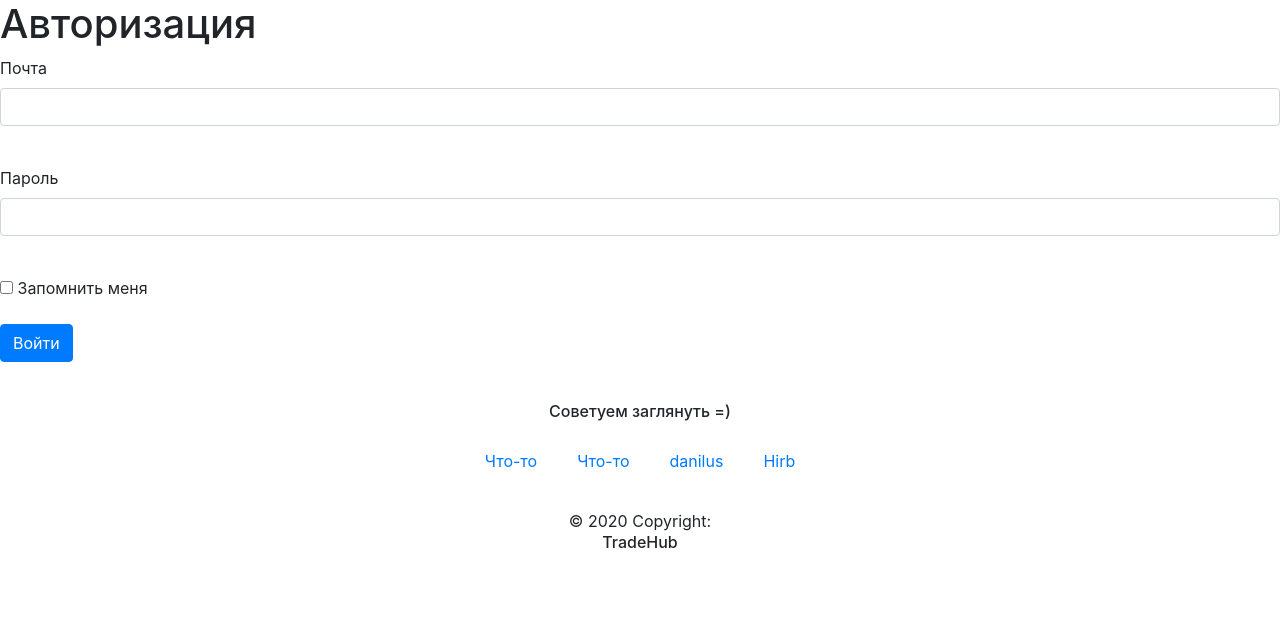
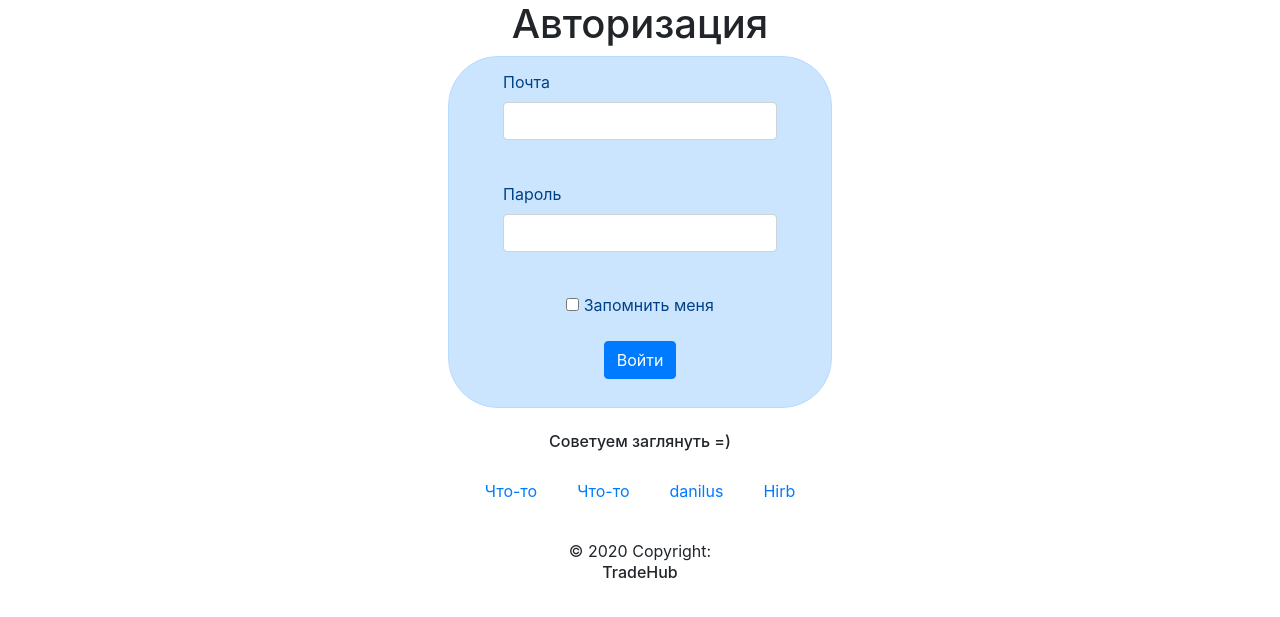
Before and after one commit to Hirbi/Flask_Project, a Flask app: page /login in a window 1280 px wide. Shown: the part 138-755 px from the top of the page. Run offline with Flask 2, Linux system fonts and the light colour scheme; some libraries are stand-ins or nearby versions.

Commit message:
register and login forms improved

```diff
--- /dev/null
+++ b/static/css/register_style.css
@@ -0,0 +1,5 @@
+#block{
+    border-radius: 50px 50px 50px 50px;
+    width: 30%;
+    margin: 0 auto;
+}
--- a/templates/base.html
+++ b/templates/base.html
@@ -7,11 +7,10 @@
             href="https://stackpath.bootstrapcdn.com/bootstrap/4.4.1/css/bootstrap.min.css"
           integrity="sha384-Vkoo8x4CGsO3+Hhxv8T/Q5PaXtkKtu6ug5TOeNV6gBiFeWPGFN9MuhOf23Q9Ifjh"
           crossorigin="anonymous">
-    <link rel="stylesheet" href="../static/css/colors.css">
     <title>TradeHub</title>
 </head>
-<body>
-<div class="main">
+<body> <!--background="../static/img/back.jpg"-->
+<div>
     <nav class="navbar navbar-light bg-warning">
         <a class="navbar-brand" href="/index"><h1>Тут должен быть логотип</h1></a>
         <!-- Если пользователь авторизован -->
--- a/templates/login.html
+++ b/templates/login.html
@@ -1,9 +1,13 @@
 {% extends "base.html" %}
 
 {% block content %}
-    <h1>Авторизация</h1>
+    <h1 align="center">Авторизация</h1>
     <form action="" method="post">
         {{ form.hidden_tag() }}
+        <div id="block" class="alert alert-primary" role="alert" style="border-radius: 50px 50px 50px 50px; width: 30%; margin: 0 auto;">
+            <table align="center">
+                <tr>
+                    <td>
                         <p>
                             {{ form.email.label }} <br>
                             {{ form.email(class="form-control", type="email") }} <br>
@@ -13,6 +17,10 @@
                                 </div>
                             {% endfor %}
                         </p>
+                    </td>
+                </tr>
+                <tr>
+                    <td>
                         <p>
                             {{ form.password.label }} <br>
                             {{ form.password(class="form-control", type="password") }} <br>
@@ -22,8 +30,12 @@
                                 </div>
                             {% endfor %}
                         </p>
-        <p> {{ form.remember_me() }} {{ form.remember_me.label }} </p>
-        <p> {{ form.submit(type="submit", class="btn btn-primary") }} </p>
+                    </td>
+                </tr>
+            </table>
+            <p align="center"> {{ form.remember_me() }} {{ form.remember_me.label }} </p>
+            <p align="center"> {{ form.submit(type="submit", class="btn btn-primary") }} </p>
             <div> {{ message }} </div>
+        </div>
     </form>
 {% endblock %}
--- a/templates/register.html
+++ b/templates/register.html
@@ -1,12 +1,12 @@
 {% extends "base.html" %}
 
 {% block content %}
-<link rel="stylesheet" href="../static/css/register_form.css">
+<link rel="stylesheet" href="../static/css/register_style.css">
 <h1 align="center">Регистрация</h1>
 <form action="" method="post">
     {{ form.hidden_tag() }}
     {{ form.csrf_token }}
-    <div class="alert alert-warning" role="alert">
+    <div id="block" class="alert alert-primary" role="alert" style="border-radius: 50px 50px 50px 50px; width: 30%; margin: 0 auto;">
         <table align="center">
             <tr>
                 <td>
```
Also changed, not shown: static/img/back.jpg (added). Lines whose indentation alone changed are shown as unchanged.
